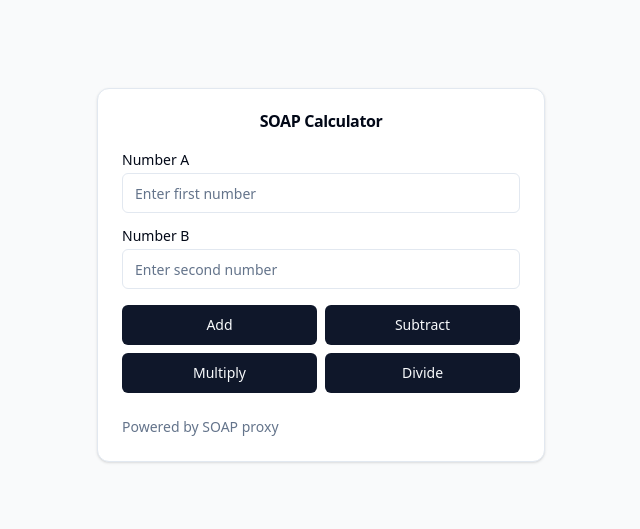
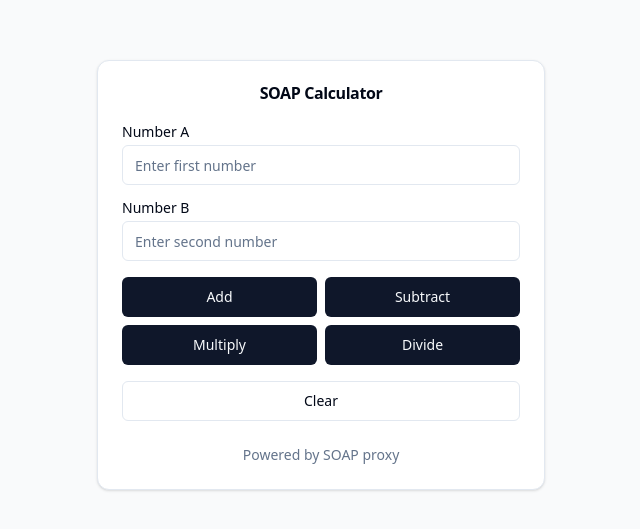
Before and after one commit to marcelo-m7/Shadcn-WebAPP-SOAP_XML, a React app in the folder apps/web/: page / in a window 1280 px wide. Shown: the part 125-654 px from the top of the page, without its empty margins (319-959 px from the left). Built offline with nearby package versions, Linux system fonts and the light colour scheme; no server answers; the HTML template or start-up script is replaced by a standard one.

Commit message:
[dyad] Added a "Clear" button to the calculator to reset inputs and results. - wrote 1 file(s) + extra files edited outside of Dyad

```diff
--- a/apps/web/src/components/Calculator.tsx
+++ b/apps/web/src/components/Calculator.tsx
@@ -14,7 +14,7 @@ const Calculator: React.FC = () => {
 
   const handleOperation = async (operation: string) => {
     setLoading(true);
-    setResult(null);
+    setResult(null); // Clear previous result when a new operation starts
     try {
       const a = parseFloat(numberA);
       const b = parseFloat(numberB);
@@ -33,6 +33,14 @@ const Calculator: React.FC = () => {
     } finally {
       setLoading(false);
     }
+  };
+
+  const handleClear = () => {
+    setNumberA('');
+    setNumberB('');
+    setResult(null);
+    setLoading(false);
+    toast.info('Calculator cleared.');
   };
 
   return (
@@ -77,13 +85,16 @@ const Calculator: React.FC = () => {
             {loading && result === null ? 'Dividing...' : 'Divide'}
           </Button>
         </div>
+        <Button onClick={handleClear} variant="outline" className="w-full mt-2" disabled={loading}>
+          Clear
+        </Button>
         {result !== null && (
           <div className="text-center text-2xl font-bold mt-4">
             Result: <span className={result === 'Error' ? 'text-red-500' : 'text-green-500'}>{result}</span>
           </div>
         )}
       </CardContent>
-      <CardFooter className="text-sm text-muted-foreground text-center">
+      <CardFooter className="text-sm text-muted-foreground text-center justify-center">
         Powered by SOAP proxy
       </CardFooter>
     </Card>
```
Also changed, not shown: 1 other file (tests, documents, lock files or other folders).
